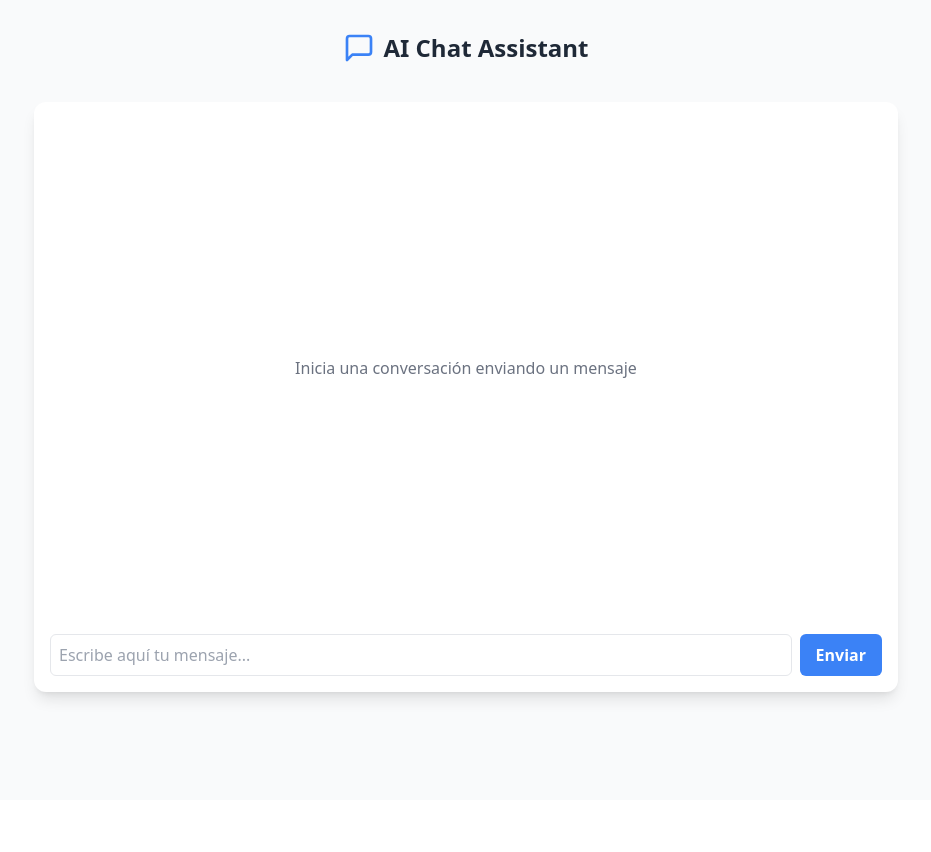
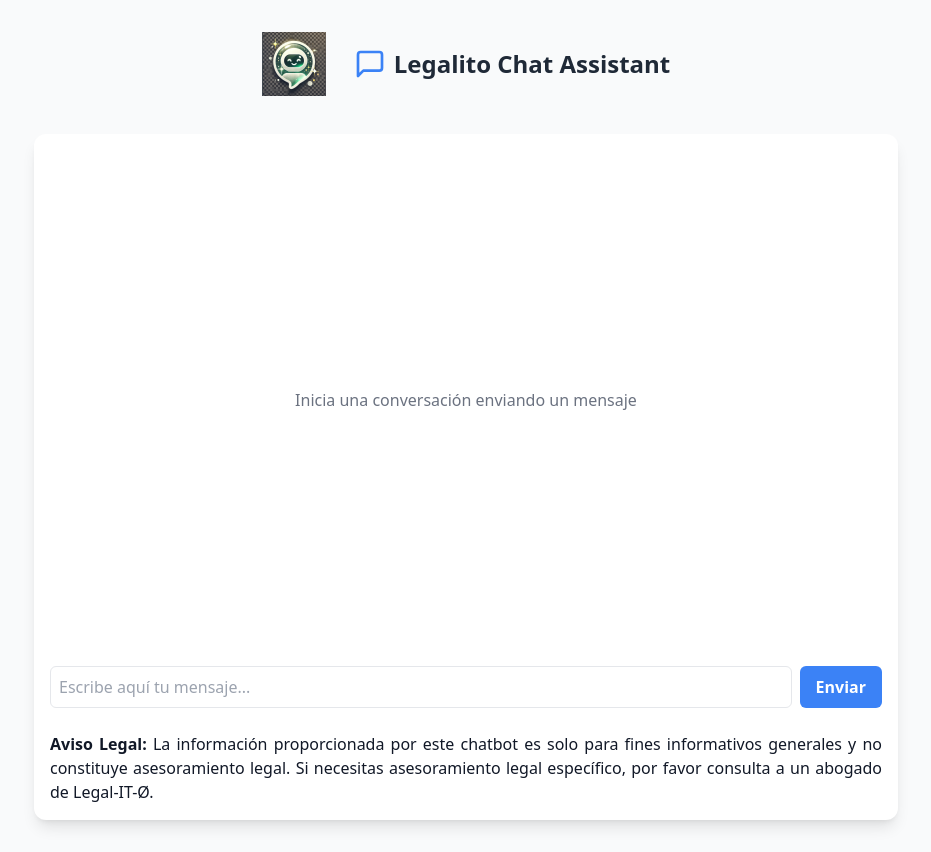
Before and after one commit to Darkfenix2025/chatbotGroq, a React (Vite) app: page / in a window 1280 px wide. Shown: the whole page, without its empty margins (174-1105 px from the left). Before the commit the page ends 800 px from the top, so only its background shows below. Built offline with nearby package versions, Linux system fonts and the light colour scheme.

Commit message:
Add files via upload

```diff
--- a/src/App.tsx
+++ b/src/App.tsx
@@ -3,6 +3,7 @@ import { Message } from './types';
 import { ChatMessage } from './components/ChatMessage';
 import { ChatInput } from './components/ChatInput';
 import { MessageSquare } from 'lucide-react';
+import logo from './assets/imagen_chatbot.jpg'
 
 function App() {
     const [messages, setMessages] = useState<Message[]>([]);
@@ -117,8 +118,9 @@ function App() {
             <div className="mx-auto max-w-4xl px-4 py-8">
                 <div className="mb-8 text-center">
                     <div className="inline-flex items-center gap-2 text-2xl font-bold text-gray-800">
+                        <img src={logo} alt="Legalito" className="h-16 w-16 mr-5" />
                         <MessageSquare className="h-8 w-8 text-blue-500" />
-                        AI Chat Assistant
+                        Legalito Chat Assistant
                     </div>
                 </div>
 
@@ -134,8 +136,10 @@ function App() {
                             ))
                         )}
                     </div>
-
                     <ChatInput onSend={handleSendMessage} disabled={isLoading} />
+                    <p className="text-s text-gray-900 mt-6 text-justify">
+                        <strong>Aviso Legal:</strong> La información proporcionada por este chatbot es solo para fines informativos generales y no constituye asesoramiento legal. Si necesitas asesoramiento legal específico, por favor consulta a un abogado de Legal-IT-Ø.
+                    </p>
                 </div>
             </div>
         </div>
```
Also changed, not shown: src/assets/imagen_chatbot.jpg (added).
